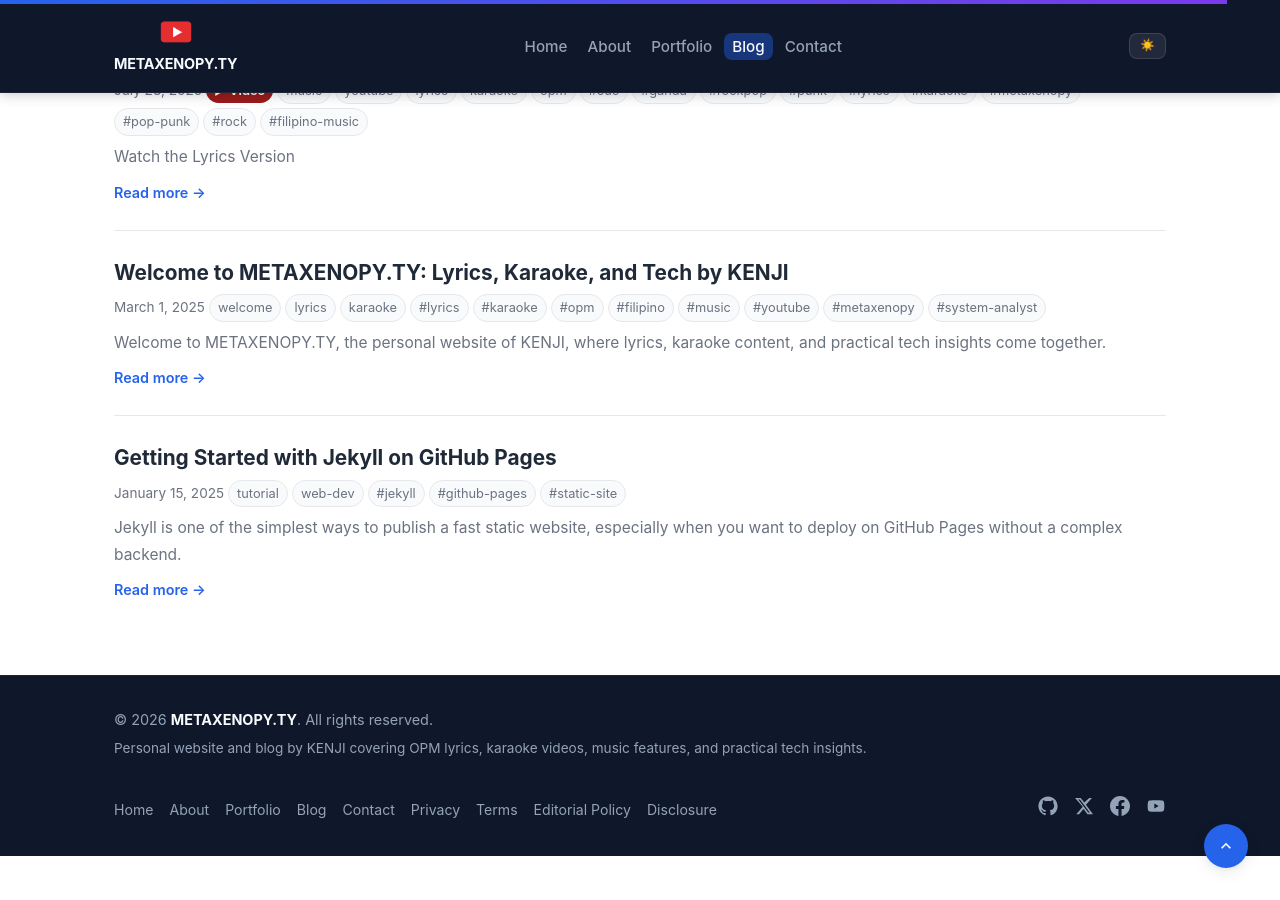
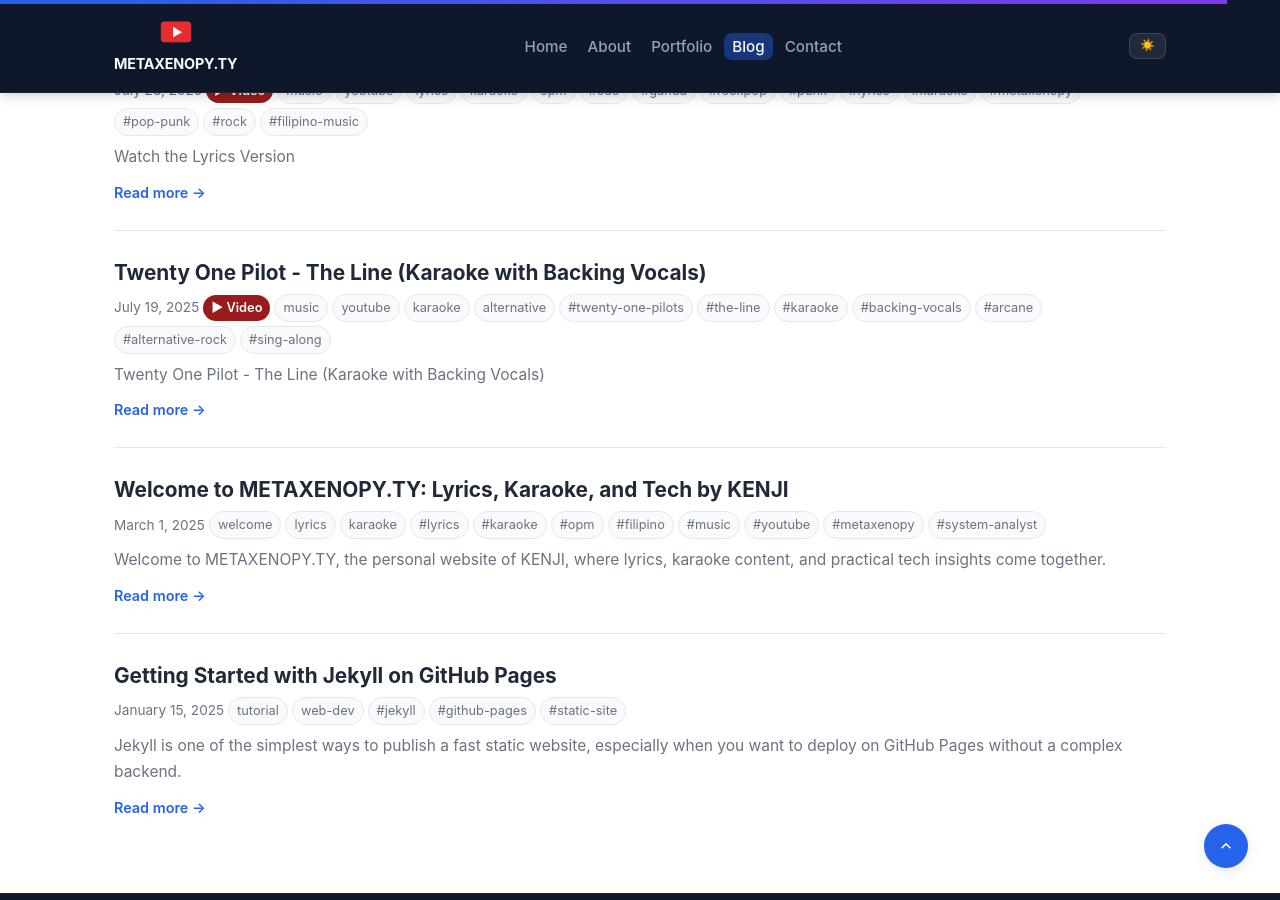
Before and after one commit to darzmackz/darzmackz.github.io, a Jekyll site: the page built from blog/index.html, in a window 1280 px wide and 900 px high, scrolled down 4021 px. Built offline with Jekyll 4.4.1, drawn with Linux system fonts in a browser that asks for light colours; some of the changed lines change nothing that is shown.

Commit message:
Update: Twenty One Pilot - The Line (Karaoke with Backing Vocals)

````diff
--- a/_posts/2025-07-19-twenty-one-pilot-the-line-karaoke-with-backing-vocals.md
+++ b/_posts/2025-07-19-twenty-one-pilot-the-line-karaoke-with-backing-vocals.md
@@ -1,80 +1,48 @@
 ---
-layout: "post"
+layout: post
 title: "Twenty One Pilot - The Line (Karaoke with Backing Vocals)"
 date: "2025-07-19 12:00:00 +0800"
-categories: ["music", "youtube", "karaoke"]
-tags: ["twenty", "one", "pilot", "the", "line", "karaoke", "with", "backing", "vocals", "metaxenopy"]
+categories: [music, youtube, karaoke, alternative]
+tags: [twenty-one-pilots, the-line, karaoke, backing-vocals, arcane, alternative-rock, sing-along]
 youtube_id: "wzKzqWOSf4g"
-description: "A draft post for Twenty One Pilot - The Line (Karaoke with Backing Vocals) focused on the karaoke version for sing-along readers and viewers."
+description: "Sing along to “The Line” by Twenty One Pilots with this karaoke version featuring backing vocals—perfect for fans who want a more immersive and emotional performance."
 seo_title: "Twenty One Pilot - The Line (Karaoke with Backing Vocals) | METAXENOPY.TY"
-published: false
-status: "draft"
+status: "published"
+published: true
 ---
 
-## SOURCE_DATA
+# Twenty One Pilot - The Line (Karaoke with Backing Vocals)
 
-- Final post title: Twenty One Pilot - The Line (Karaoke with Backing Vocals)
-- Channel: METAXENOPY
-- Blog post date: 2025-07-19
-- Available video types: karaoke
+Some songs carry a certain emotional weight that stays with you—and *The Line* is one of those tracks. With its haunting tone and layered sound, it creates an atmosphere that feels both powerful and introspective.
 
-### Video Links
+This karaoke version with backing vocals gives you a unique way to experience the song. Instead of a completely stripped-down instrumental, the added backing elements help guide the performance, making it feel fuller and more immersive.
 
-- Twenty One Pilot - The Line (Karaoke with Backing Vocals): https://www.youtube.com/watch?v=wzKzqWOSf4g
+---
 
-### Source Description Snippets
+## Sing Along with the Karaoke Version
 
-- Twenty One Pilot - The Line (Karaoke with Backing Vocals): 🎵 The Line – Twenty One Pilots 🌀 Featured in Arcane (League of Legends) Experience the hauntingly powerful track “The Line” by Twenty One Pilots, a song that perfectly captures the emotional weight and complexity of Arcane, the hit animated series from League of Legends. 🎧 This video includes full lyrics and transcription to help you follow every line, beat, and feeling. 🔥 Whether you're a fan of
+Whether you're practicing or simply enjoying the music, this karaoke version lets you step into the song while still being supported by its original vocal layers.
 
-## AI_DRAFT_PROMPT
+<iframe width="100%" height="400" src="https://www.youtube.com/embed/wzKzqWOSf4g" frameborder="0" allowfullscreen></iframe>
 
-```text
-Create a unique blog post in Markdown.
+---
 
-Requirements:
-- Keep the title exactly: "Twenty One Pilot - The Line (Karaoke with Backing Vocals)"
-- Use the blog post date exactly: 2025-07-19
-- Make it SEO-friendly but natural
-- Make it human, readable, and not robotic
-- Use the title as the main SEO topic naturally
-- Do not invent facts beyond the provided details
-- Write an engaging intro, not a generic one
-- Use clean section headings
-- Add a short natural closing paragraph
-- Make the article feel handcrafted and useful to readers
-- Avoid generic filler and repetitive phrasing
-- Do not mention anything about AI, automation, or draft generation
-- Focus naturally on the karaoke version
+## A More Immersive Karaoke Experience
 
-Available source data:
-- Final post title: Twenty One Pilot - The Line (Karaoke with Backing Vocals)
-- Channel: METAXENOPY
-- Site title: METAXENOPY.TY
-- Site author: Kent Harvey Plando
-- YouTube publish date: 2025-07-19
-- Available video types: karaoke
+What makes this version stand out is the inclusion of backing vocals. It helps maintain the emotional tone of the track while giving you room to take the lead, creating a balance between guidance and personal expression.
 
-Video sources:
-- Twenty One Pilot - The Line (Karaoke with Backing Vocals) => https://www.youtube.com/watch?v=wzKzqWOSf4g
+---
 
-Source description snippets:
-- Twenty One Pilot - The Line (Karaoke with Backing Vocals): 🎵 The Line – Twenty One Pilots 🌀 Featured in Arcane (League of Legends) Experience the hauntingly powerful track “The Line” by Twenty One Pilots, a song that perfectly captures the emotional weight and complexity of Arcane, the hit animated series from League of Legends. 🎧 This video includes full lyrics and transcription to help you follow every line, beat, and feeling. 🔥 Whether you're a fan of
+## Final Thoughts
 
-Return the final answer in this exact order:
-1. SEO Title
-2. Excerpt/Description
-3. Categories
-4. Tags
-5. Markdown Content
+*The Line* in this karaoke format offers a different kind of connection to the song. Whether you're singing for fun or feeling every lyric, it’s an experience that goes beyond just listening.
 
-Formatting rules for your answer:
-- SEO Title: one line only
-- Excerpt/Description: one paragraph only
-- Categories: comma-separated list
-- Tags: comma-separated list
-- Markdown Content: full blog post only
-```
+---
 
-## CONTENT
+## Follow METAXENOPY on YouTube
 
-Paste the AI_DRAFT_PROMPT into ChatGPT, then replace this section with the final polished Markdown content.
+I also publish lyrics and karaoke content on the **METAXENOPY** YouTube channel.
+
+[Subscribe to METAXENOPY on YouTube](https://www.youtube.com/@metaxenopy?sub_confirmation=1)
+
+If you have a song request or topic idea, visit the [contact page]({{ '/contact/' | relative_url }}).
````
